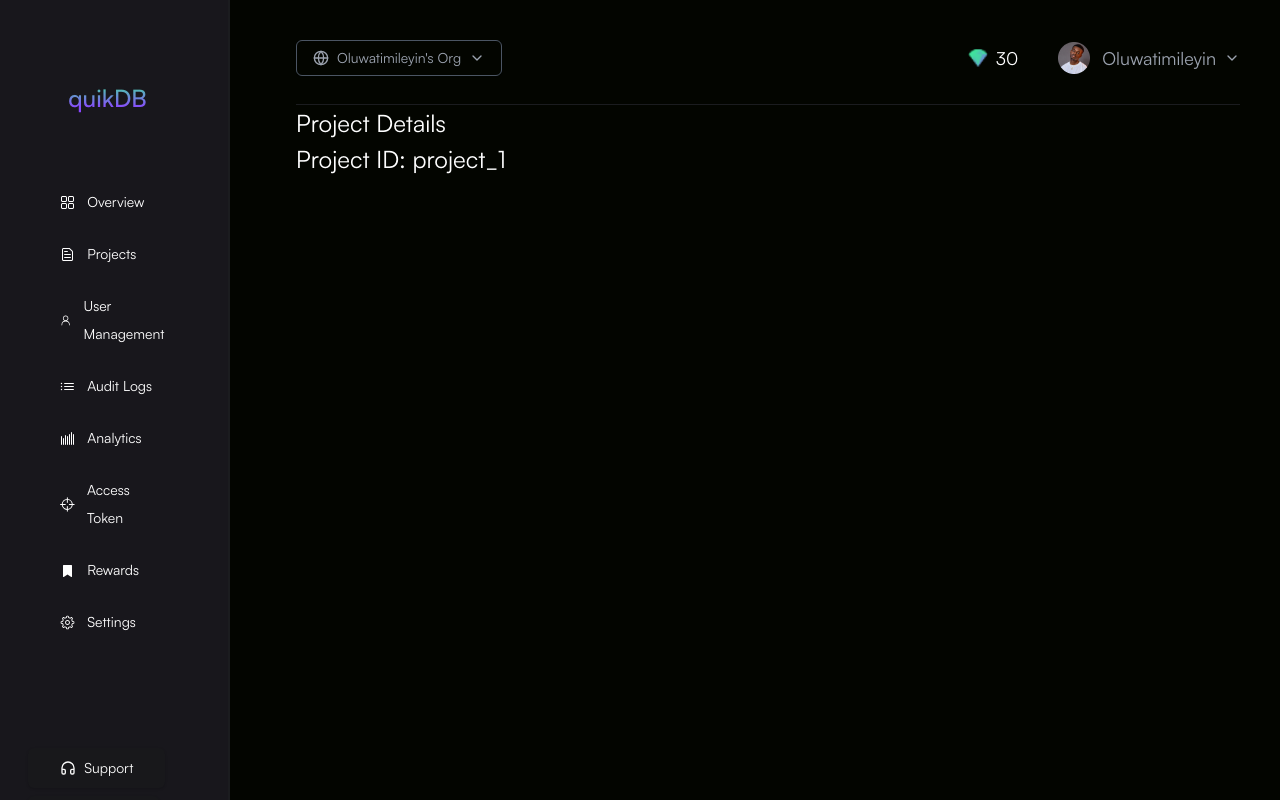
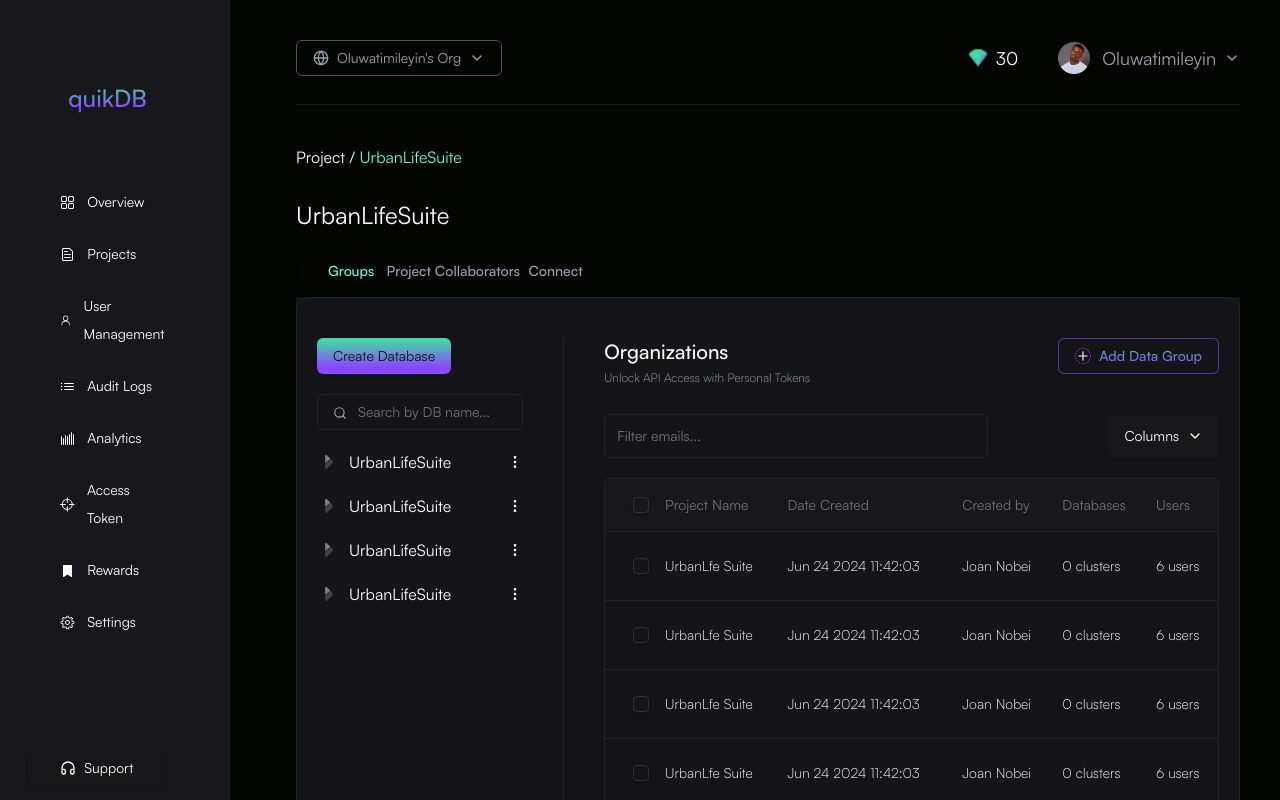
Before and after one commit to quikdb/quikdb-app-beta, a React (Vite) app in the folder src/app_frontend/: page /dashboard/project_1 in a window 1280 px wide. Shown: the top 800 px of the page. Built offline with nearby package versions, Linux system fonts and the light colour scheme.

Commit message:
create database page

```diff
--- a/src/app_frontend/package.json
+++ b/src/app_frontend/package.json
@@ -14,12 +14,14 @@
     "@dfinity/agent": "^0.15.7",
     "@dfinity/candid": "^0.15.7",
     "@dfinity/principal": "^0.15.7",
+    "@radix-ui/react-accordion": "^1.2.1",
     "@radix-ui/react-checkbox": "^1.1.2",
     "@radix-ui/react-dialog": "^1.1.2",
     "@radix-ui/react-dropdown-menu": "^2.1.2",
     "@radix-ui/react-icons": "^1.3.2",
     "@radix-ui/react-label": "^2.1.0",
     "@radix-ui/react-slot": "^1.1.0",
+    "@radix-ui/react-tabs": "^1.1.1",
     "@tanstack/react-table": "^8.20.5",
     "class-variance-authority": "^0.7.0",
     "clsx": "^2.1.1",
--- /dev/null
+++ b/src/app_frontend/src/components/ui/accordion.tsx
@@ -0,0 +1,56 @@
+import * as React from "react"
+import * as AccordionPrimitive from "@radix-ui/react-accordion"
+// import { ChevronDown } from "lucide-react"
+
+import { cn } from "@/lib/utils"
+
+const Accordion = AccordionPrimitive.Root
+
+const AccordionItem = React.forwardRef<
+  React.ElementRef<typeof AccordionPrimitive.Item>,
+  React.ComponentPropsWithoutRef<typeof AccordionPrimitive.Item>
+>(({ className, ...props }, ref) => (
+  <AccordionPrimitive.Item
+    ref={ref}
+    className={cn("border-", className)}
+    {...props}
+  />
+))
+AccordionItem.displayName = "AccordionItem"
+
+const AccordionTrigger = React.forwardRef<
+  React.ElementRef<typeof AccordionPrimitive.Trigger>,
+  React.ComponentPropsWithoutRef<typeof AccordionPrimitive.Trigger>
+>(({ className, children, ...props }, ref) => (
+  <AccordionPrimitive.Header className="flex">
+    <AccordionPrimitive.Trigger
+      ref={ref}
+      className={cn(
+        "flex flex-1 items-center justify-between py-4 text-sm font-medium transition-all hover: text-left [&[data-state=open]>img]:rotate-90",
+        className
+      )}
+      {...props}
+    >
+      <img src="/images/arrow-right.png" alt="" className="shrink-0 text-muted-foreground transition-transform duration-200" />
+      {/* <ChevronDown className="h-4 w-4 shrink-0 text-muted-foreground transition-transform duration-200" /> */}
+      {children}
+    </AccordionPrimitive.Trigger>
+  </AccordionPrimitive.Header>
+))
+AccordionTrigger.displayName = AccordionPrimitive.Trigger.displayName
+
+const AccordionContent = React.forwardRef<
+  React.ElementRef<typeof AccordionPrimitive.Content>,
+  React.ComponentPropsWithoutRef<typeof AccordionPrimitive.Content>
+>(({ className, children, ...props }, ref) => (
+  <AccordionPrimitive.Content
+    ref={ref}
+    className="overflow-hidden text-sm data-[state=closed]:animate-accordion-up data-[state=open]:animate-accordion-down"
+    {...props}
+  >
+    <div className={cn("pb-4 pt-0", className)}>{children}</div>
+  </AccordionPrimitive.Content>
+))
+AccordionContent.displayName = AccordionPrimitive.Content.displayName
+
+export { Accordion, AccordionItem, AccordionTrigger, AccordionContent }
--- /dev/null
+++ b/src/app_frontend/src/components/ui/tabs.tsx
@@ -0,0 +1,53 @@
+import * as React from "react"
+import * as TabsPrimitive from "@radix-ui/react-tabs"
+
+import { cn } from "@/lib/utils"
+
+const Tabs = TabsPrimitive.Root
+
+const TabsList = React.forwardRef<
+  React.ElementRef<typeof TabsPrimitive.List>,
+  React.ComponentPropsWithoutRef<typeof TabsPrimitive.List>
+>(({ className, ...props }, ref) => (
+  <TabsPrimitive.List
+    ref={ref}
+    className={cn(
+      "inline-flex h-9 items-center justify-center rounded-lg bg-muted p-1 text-muted-foreground",
+      className
+    )}
+    {...props}
+  />
+))
+TabsList.displayName = TabsPrimitive.List.displayName
+
+const TabsTrigger = React.forwardRef<
+  React.ElementRef<typeof TabsPrimitive.Trigger>,
+  React.ComponentPropsWithoutRef<typeof TabsPrimitive.Trigger>
+>(({ className, ...props }, ref) => (
+  <TabsPrimitive.Trigger
+    ref={ref}
+    className={cn(
+      "inline-flex items-center justify-center whitespace-nowrap rounded-md px-3 py-1 text-sm font-medium ring-offset-background transition-all focus-visible:outline-none focus-visible:ring-2 focus-visible:ring-ring focus-visible:ring-offset-2 disabled:pointer-events-none disabled:opacity-50 data-[state=active]:bg- data-[state=active]:text-[#72F5DD] data-[state=active]:shadow",
+      className
+    )}
+    {...props}
+  />
+))
+TabsTrigger.displayName = TabsPrimitive.Trigger.displayName
+
+const TabsContent = React.forwardRef<
+  React.ElementRef<typeof TabsPrimitive.Content>,
+  React.ComponentPropsWithoutRef<typeof TabsPrimitive.Content>
+>(({ className, ...props }, ref) => (
+  <TabsPrimitive.Content
+    ref={ref}
+    className={cn(
+      "mt-2 ring-offset-background focus-visible:outline-none focus-visible:ring-2 focus-visible:ring-ring focus-visible:ring-offset-2",
+      className
+    )}
+    {...props}
+  />
+))
+TabsContent.displayName = TabsPrimitive.Content.displayName
+
+export { Tabs, TabsList, TabsTrigger, TabsContent }
--- /dev/null
+++ b/src/app_frontend/src/pages/dashboard/Groups.tsx
@@ -0,0 +1,98 @@
+import {
+    Card,
+} from "@/components/ui/card"
+// import {
+//     Accordion,
+//     AccordionContent,
+//     AccordionItem,
+//     AccordionTrigger,
+// } from "@/components/ui/accordion"
+import { Input } from "@/components/ui/input"
+import { Label } from "@/components/ui/label"
+import { Button } from "@/components/ui/button"
+import { EllipsisVertical, PlusIcon, Search } from "lucide-react"
+import { ProjectTable } from "./project-table"
+
+const databases = [
+    {
+        id: 1,
+        name: "UrbanLifeSuite",
+        deadline: "12/12/2021",
+        team: "Team 1",
+    },
+    {
+        id: 2,
+        name: "UrbanLifeSuite",
+        deadline: "12/12/2021",
+        team: "Team 1",
+    },
+    {
+        id: 3,
+        name: "UrbanLifeSuite",
+        deadline: "12/12/2021",
+        team: "Team 1",
+    },
+    {
+        id: 4,
+        name: "UrbanLifeSuite",
+        deadline: "12/12/2021",
+        team: "Team 1",
+    },
+]
+
+const Groups = () => {
+    return (
+        <Card className="bg-[#151418] text-white border-[#242527] p-10 px-5 flex gap-10">
+            <div className="flex flex-col gap-5 pr-10 border-r border-r-[#242527]">
+                <Button className="bg-gradient w-fit px-4 text-[#0F1407]">
+                    Create Database
+                </Button>
+                <div className="flex relative">
+                    <Label className="absolute top-3 left-4 text-gray-400"><Search size={14} /></Label>
+                    <Input placeholder="Search by DB name..." className="pl-10" />
+                </div>
+
+                {/* <Accordion type="single" collapsible className="w-full">
+                    <AccordionItem value="item-1">
+                        <AccordionTrigger className="flex gap-10">
+                            <p className="text-base">database.name</p>
+                            <EllipsisVertical size={16} className="text-gray-" />
+                        </AccordionTrigger>
+                        <AccordionContent>
+                            Yes. It&apos;s animated by default, but you can disable it if you
+                            prefer.
+                        </AccordionContent>
+                    </AccordionItem>
+                </Accordion> */}
+
+                {databases.map((database) => (
+                    <div className="flex items-center gap-14">
+                        <div className="flex gap-2">
+                            <img src="/images/arrow-right.png" alt="arrow-right" />
+                            <p className="text-base">{database.name}</p>
+                        </div>
+                        <EllipsisVertical size={16} className="text-gray-" />
+                    </div>
+                )
+                )}
+            </div>
+
+            <div className="w-full">
+                <div className="flex justify-between">
+                    <div className="flex flex-col gap-1">
+                        <p className="font-satoshi_medium text-xl">Organizations</p>
+                        <p className="font-satoshi_light text-xs text-gray-400">Unlock API Access with Personal Tokens</p>
+                    </div>
+                    <Button variant="outline" className="font-satoshi_medium borde border-[#8A46FF]/60 px-4 w-fit text-gradient">
+                        <PlusIcon className="text-gradient border border-[#8A46FF] border-dotted rounded-lg" />
+                        Add Data Group
+                    </Button>
+                </div>
+                <ProjectTable />
+            </div>
+
+        </Card>
+    )
+}
+
+export default Groups
--- a/src/app_frontend/src/pages/dashboard/Project.tsx
+++ b/src/app_frontend/src/pages/dashboard/Project.tsx
@@ -1,13 +1,37 @@
-import { useParams } from 'react-router-dom';
+// import { useParams } from 'react-router-dom';
+
+import {
+  Tabs,
+  TabsContent,
+  TabsList,
+  TabsTrigger,
+} from "@/components/ui/tabs"
+import Groups from "./Groups";
 
 function Project() {
-  const { projectId } = useParams();
+  // const { projectId } = useParams();
 
   return (
-    <div>
-      <h1>Project Details</h1>
-      <p>Project ID: {projectId}</p>
+    <div className='mt-10'>
+      <p className="mb-7 text-base">Project / <span className="text-[#72F5DD]">UrbanLifeSuite</span></p>
+      <p>UrbanLifeSuite</p>
       {/* Add more project details here */}
+      <Tabs defaultValue="groups" className="mt-5">
+        <TabsList className="grid w-1/3 grid-cols-3 bg-transparent text-gray-400 font-satoshi_medium border-none border-b border-b-[#242527] gap-">
+          <TabsTrigger value="groups">Groups</TabsTrigger>
+          <TabsTrigger value="collaborators">Project Collaborators</TabsTrigger>
+          <TabsTrigger value="connect">Connect</TabsTrigger>
+        </TabsList>
+        <TabsContent value="groups" className="bg-[#151418] text-white">
+          <Groups />
+        </TabsContent>
+        <TabsContent value="collaborators">
+          <Groups />
+        </TabsContent>
+        <TabsContent value="connect">
+          <Groups />
+        </TabsContent>
+      </Tabs>
     </div>
   );
 }
--- a/src/app_frontend/src/pages/dashboard/index.tsx
+++ b/src/app_frontend/src/pages/dashboard/index.tsx
@@ -4,7 +4,7 @@ import { Outlet } from "react-router-dom";
 
 const Dash = () => {
     return (
-        <div className="max-md:px-4 max-md:py-3 min-h-screen">
+        <div className="max-md:px-4 max-md:py-3 min-h-screen bg-blacko">
             <Sidebar />
             <div className="ml-[20%] max-lg:m-0">
                 <div className="max-md:mt-5 mb-10 p-10 bg-transparent min-h-screen">
--- a/src/app_frontend/tailwind.config.js
+++ b/src/app_frontend/tailwind.config.js
@@ -63,10 +63,35 @@ export default {
   		backgroundImage: {
   			gradient: 'linear-gradient(#40E39D 0%, #8A46FF 83%)'
   		},
+  		borderColor: {
+  			gradient: 'linear-gradient(#40E39D 0%, #8A46FF 83%)'
+  		},
   		borderRadius: {
   			lg: 'var(--radius)',
   			md: 'calc(var(--radius) - 2px)',
   			sm: 'calc(var(--radius) - 4px)'
+  		},
+  		keyframes: {
+  			'accordion-down': {
+  				from: {
+  					height: '0'
+  				},
+  				to: {
+  					height: 'var(--radix-accordion-content-height)'
+  				}
+  			},
+  			'accordion-up': {
+  				from: {
+  					height: 'var(--radix-accordion-content-height)'
+  				},
+  				to: {
+  					height: '0'
+  				}
+  			}
+  		},
+  		animation: {
+  			'accordion-down': 'accordion-down 0.2s ease-out',
+  			'accordion-up': 'accordion-up 0.2s ease-out'
   		}
   	}
   },
```
Also changed, not shown: src/app_frontend/public/images/arrow-right.png (added), 1 other file (tests, documents, lock files or other folders). Lines whose indentation alone changed are shown as unchanged.
